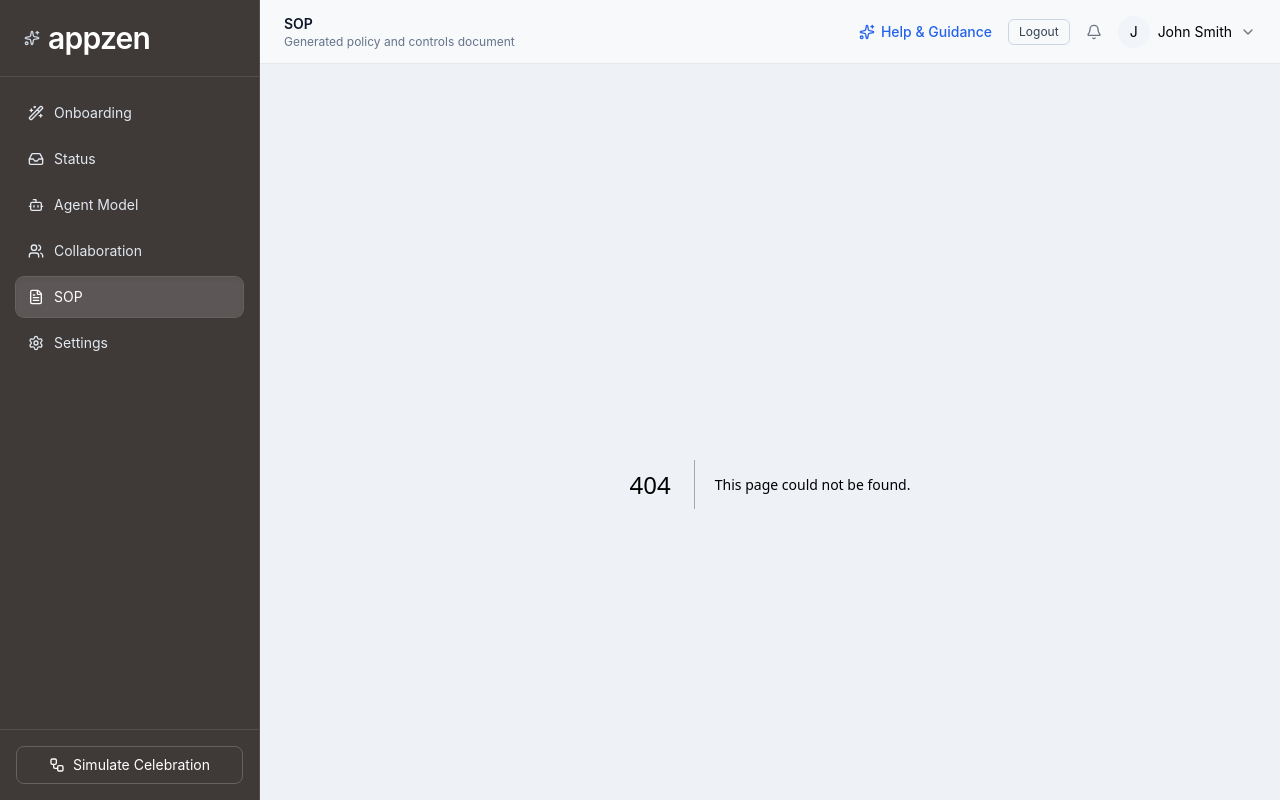
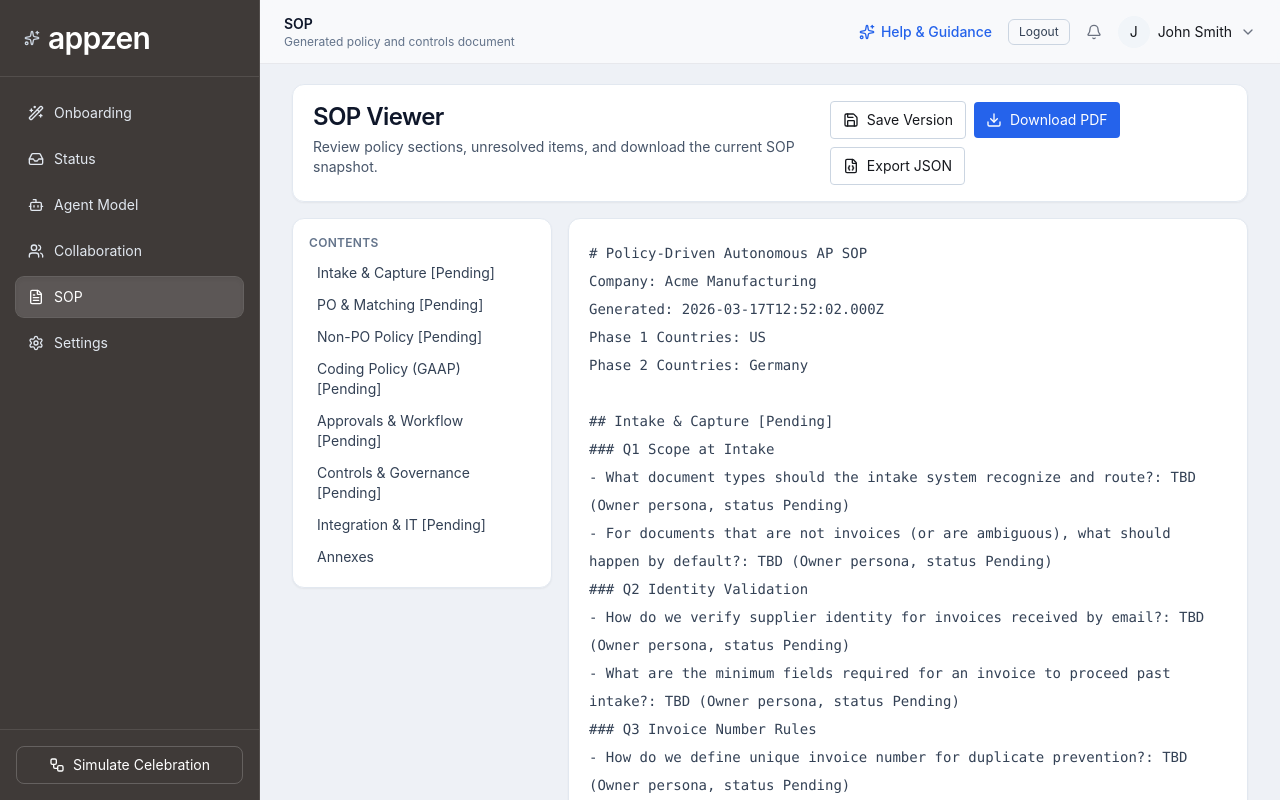
Before and after one commit to imrangohar/CustomerAgentModellingAppv2, a Next.js app: page /sop in a window 1280 px wide. Before the commit this address had no page. Shown: the top 800 px of the page. Built offline with nearby package versions, Linux system fonts and the light colour scheme.

Commit message:
Add files via upload

```diff
--- /dev/null
+++ b/src/app/sop/page.tsx
@@ -0,0 +1,64 @@
+'use client';
+
+import { Download, FileJson, Save } from 'lucide-react';
+import { SopViewer } from '@/components/SopViewer';
+import { PageHeader } from '@/components/ui-extensions/page-header';
+import { downloadSopPdf } from '@/lib/pdfExport';
+import { generateSopText } from '@/lib/sopGenerator';
+import { useOnboardingStore } from '@/store/onboardingStore';
+
+export default function SopPage() {
+  const { scopeProfile, answers, sopVersions, saveSopVersion } = useOnboardingStore();
+  const content = generateSopText(scopeProfile, answers);
+
+  return (
+    <div className="space-y-4">
+      <PageHeader
+        title="SOP Viewer"
+        subtitle="Review policy sections, unresolved items, and download the current SOP snapshot."
+        actions={
+          <>
+            <button
+              className="inline-flex items-center gap-2 rounded border border-slate-300 px-3 py-2 text-sm hover:bg-slate-50"
+              onClick={() => saveSopVersion(`SOP ${scopeProfile.companyName}`, content)}
+            >
+              <Save className="h-4 w-4" /> Save Version
+            </button>
+            <button
+              className="inline-flex items-center gap-2 rounded bg-blue-600 px-3 py-2 text-sm text-white hover:bg-blue-700"
+              onClick={() => downloadSopPdf(`sop_${scopeProfile.companyName.replace(/\\s+/g, '_')}.pdf`, 'Policy-Driven AP SOP', content)}
+            >
+              <Download className="h-4 w-4" /> Download PDF
+            </button>
+            <button
+              className="inline-flex items-center gap-2 rounded border border-slate-300 px-3 py-2 text-sm hover:bg-slate-50"
+              onClick={() => {
+                const blob = new Blob([JSON.stringify({ scopeProfile, content }, null, 2)], { type: 'application/json' });
+                const url = URL.createObjectURL(blob);
+                const a = document.createElement('a');
+                a.href = url;
+                a.download = 'sop_export.json';
+                a.click();
+                URL.revokeObjectURL(url);
+              }}
+            >
+              <FileJson className="h-4 w-4" /> Export JSON
+            </button>
+          </>
+        }
+      />
+
+      <SopViewer content={content} />
+
+      <div className="rounded-xl border bg-white p-4">
+        <div className="text-sm font-semibold">Saved versions</div>
+        <div className="mt-2 space-y-1 text-xs text-slate-600">
+          {sopVersions.map((v) => (
+            <div key={v.id}>v{v.version} • {new Date(v.createdAt).toLocaleString()} • {v.title}</div>
+          ))}
+          {sopVersions.length === 0 ? <div>No versions yet.</div> : null}
+        </div>
+      </div>
+    </div>
+  );
+}
```
